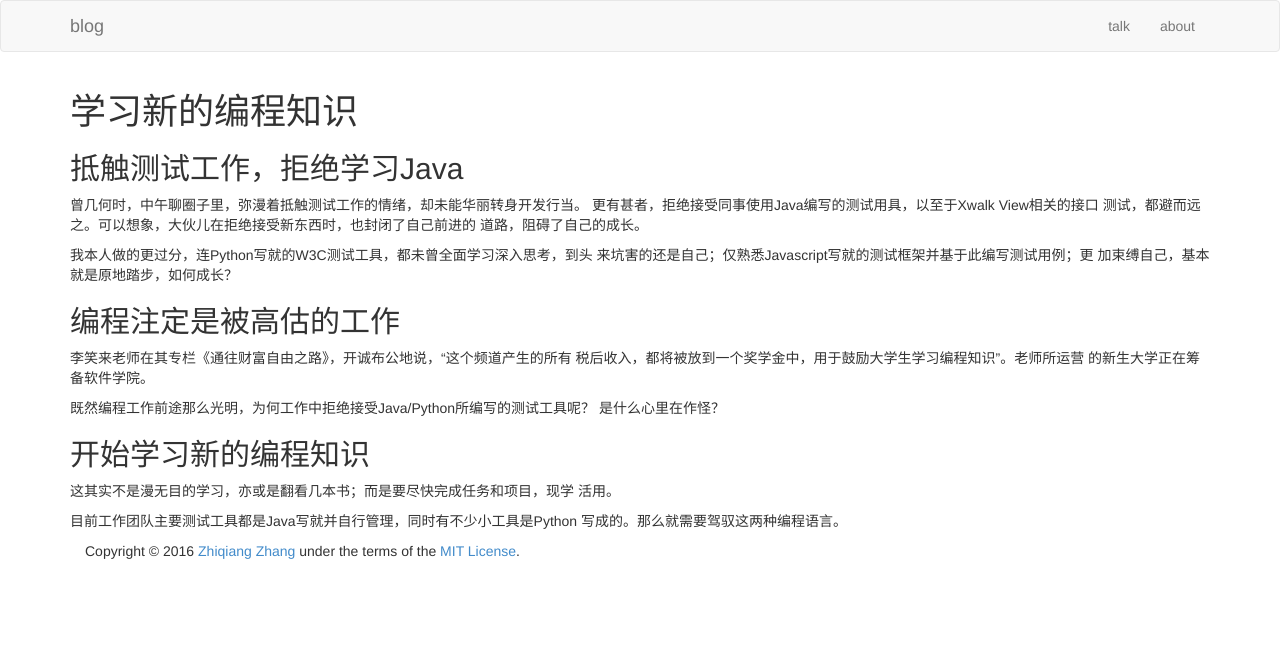
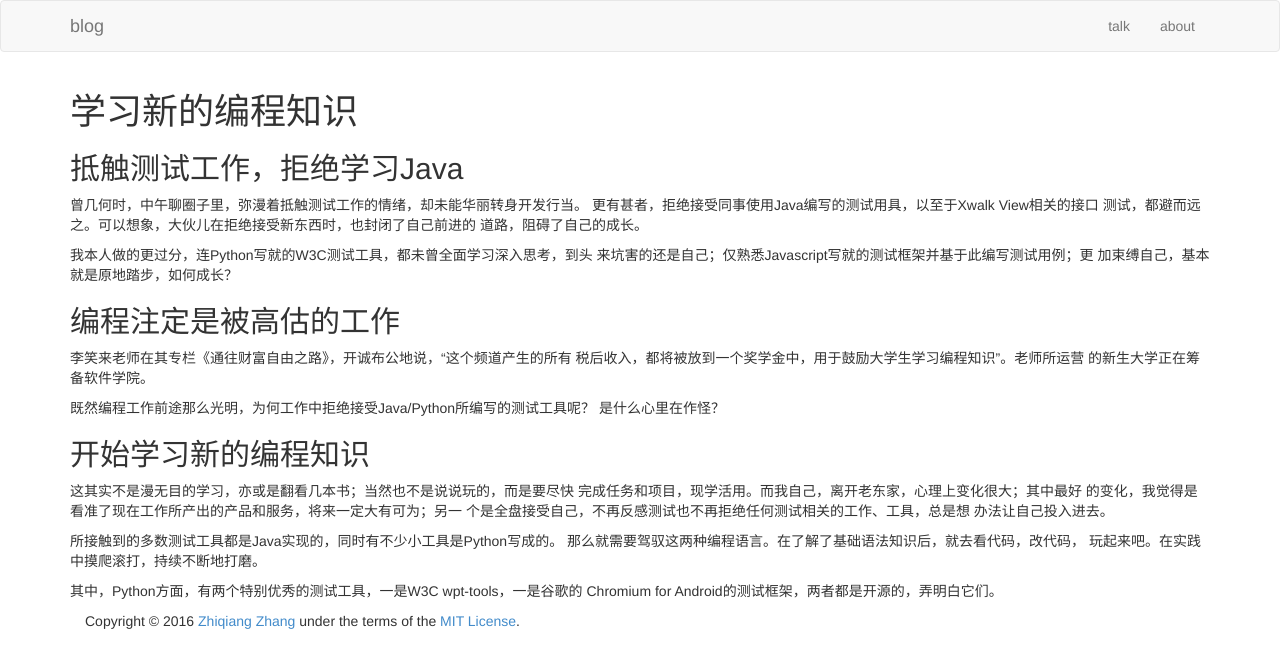
Before and after one commit to shuixin222/zqzhang.github.io, a Jekyll site: the page built from _posts/2016-09-03-learning-new-programming.md, in a window 1280 px wide. Shown: the top 668 px of the page. Built offline with Jekyll 4.4.1, drawn with Linux system fonts in a browser that asks for light colours.

Commit message:
Address how to learn Java/Python

```diff
--- a/_posts/2016-09-03-learning-new-programming.md
+++ b/_posts/2016-09-03-learning-new-programming.md
@@ -27,8 +27,15 @@ title: 学习新的编程知识
 
 ## 开始学习新的编程知识
 
-这其实不是漫无目的学习，亦或是翻看几本书；而是要尽快完成任务和项目，现学
-活用。
+这其实不是漫无目的学习，亦或是翻看几本书；当然也不是说说玩的，而是要尽快
+完成任务和项目，现学活用。而我自己，离开老东家，心理上变化很大；其中最好
+的变化，我觉得是看准了现在工作所产出的产品和服务，将来一定大有可为；另一
+个是全盘接受自己，不再反感测试也不再拒绝任何测试相关的工作、工具，总是想
+办法让自己投入进去。
 
-目前工作团队主要测试工具都是Java写就并自行管理，同时有不少小工具是Python
-写成的。那么就需要驾驭这两种编程语言。
+所接触到的多数测试工具都是Java实现的，同时有不少小工具是Python写成的。
+那么就需要驾驭这两种编程语言。在了解了基础语法知识后，就去看代码，改代码，
+玩起来吧。在实践中摸爬滚打，持续不断地打磨。
+
+其中，Python方面，有两个特别优秀的测试工具，一是W3C wpt-tools，一是谷歌的
+Chromium for Android的测试框架，两者都是开源的，弄明白它们。
```
